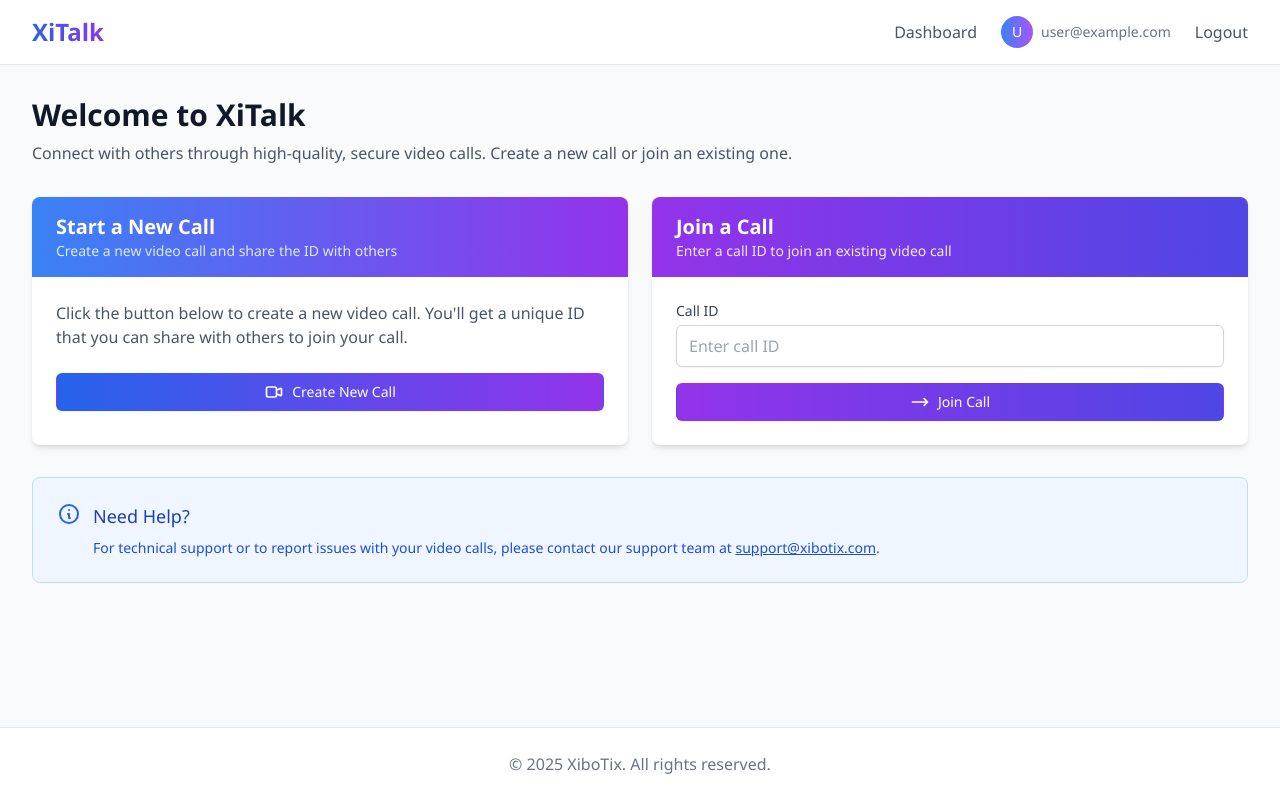
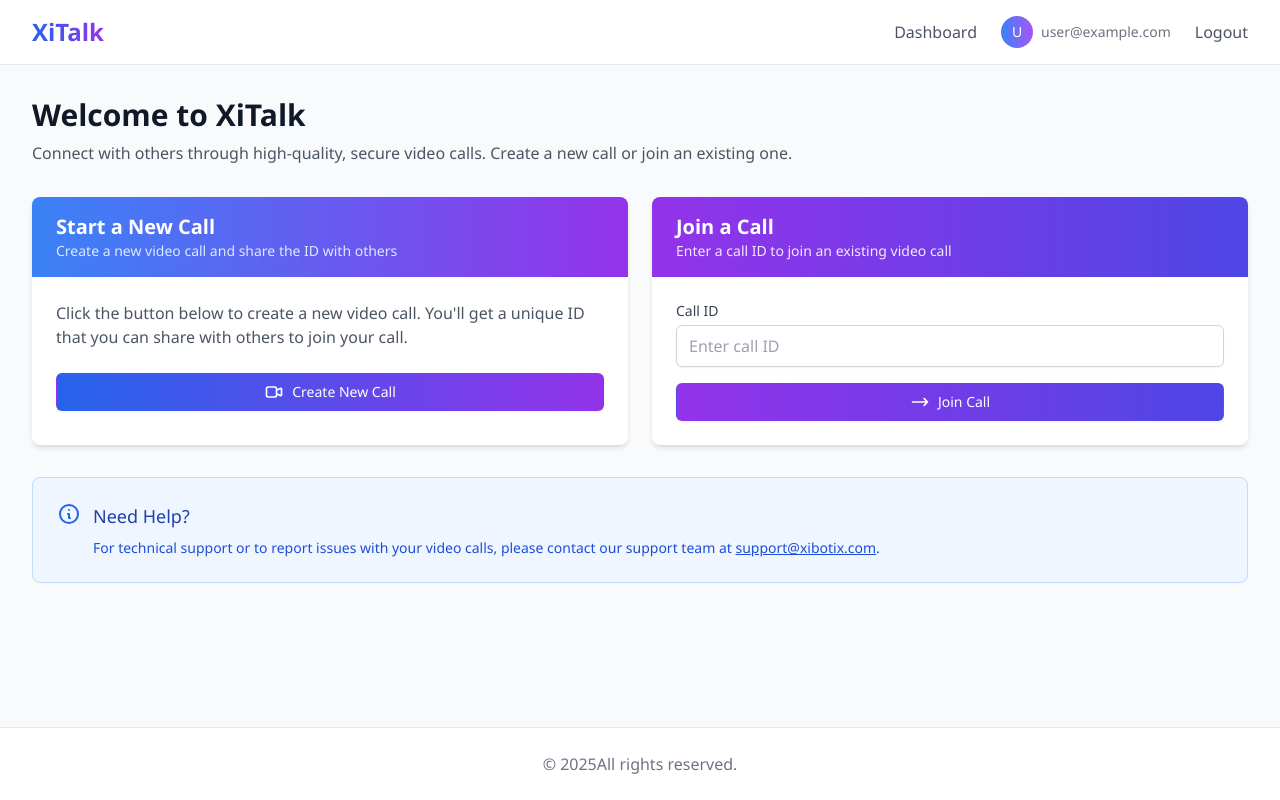
Before and after one commit to Santhosh-776/vidcom, a React (Vite) app in the folder xibotix-video-call-proto/: page / in a window 1280 px wide. Built offline with nearby package versions, Linux system fonts and the light colour scheme; no server answers; sample sign-in values are in the browser's storage.

Commit message:
Update DashboardLayout.tsx

```diff
--- a/xibotix-video-call-proto/src/layouts/DashboardLayout.tsx
+++ b/xibotix-video-call-proto/src/layouts/DashboardLayout.tsx
@@ -67,7 +67,7 @@ export default function DashboardLayout() {
             <footer className="bg-white border-t border-gray-200 py-6">
                 <div className="container mx-auto px-4 sm:px-6 lg:px-8 text-center text-gray-500">
                     <p>
-                        © {new Date().getFullYear()} XiboTix. All rights
+                        © {new Date().getFullYear()}All rights
                         reserved.
                     </p>
                 </div>
```
